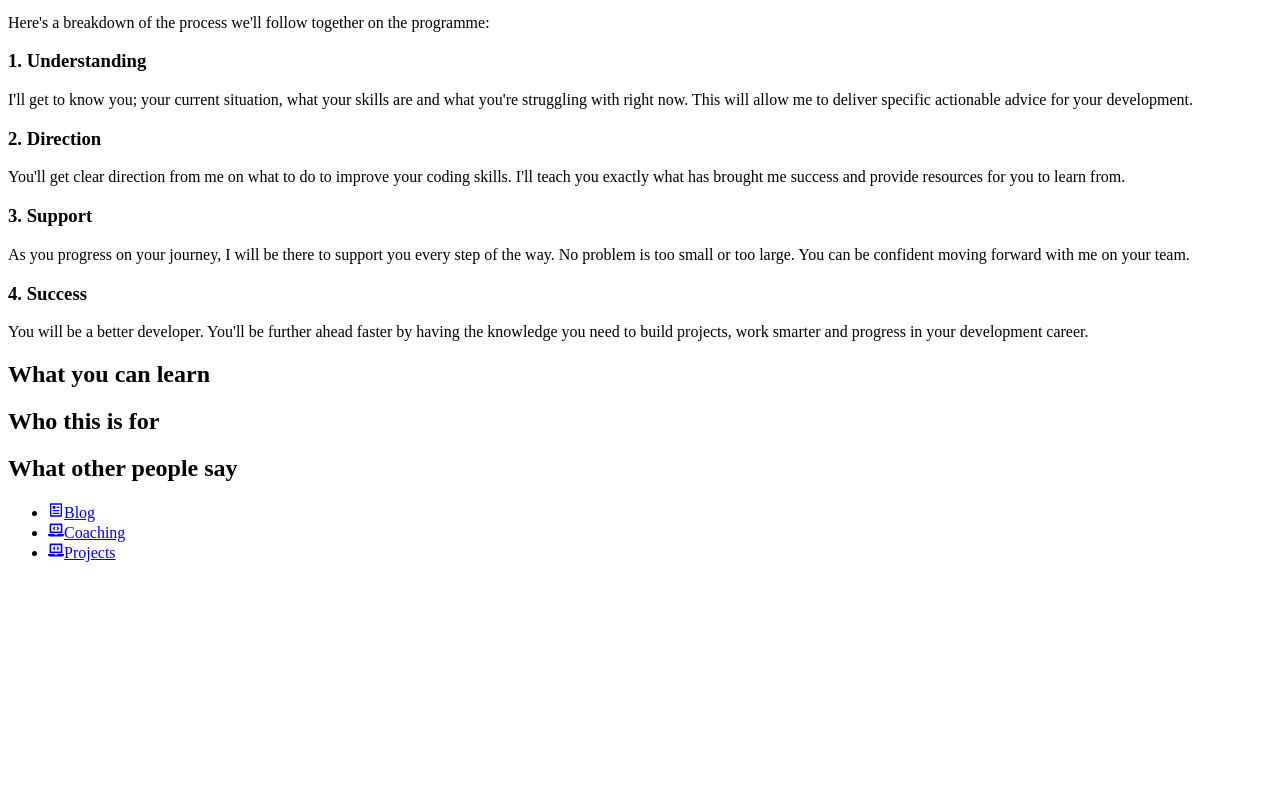
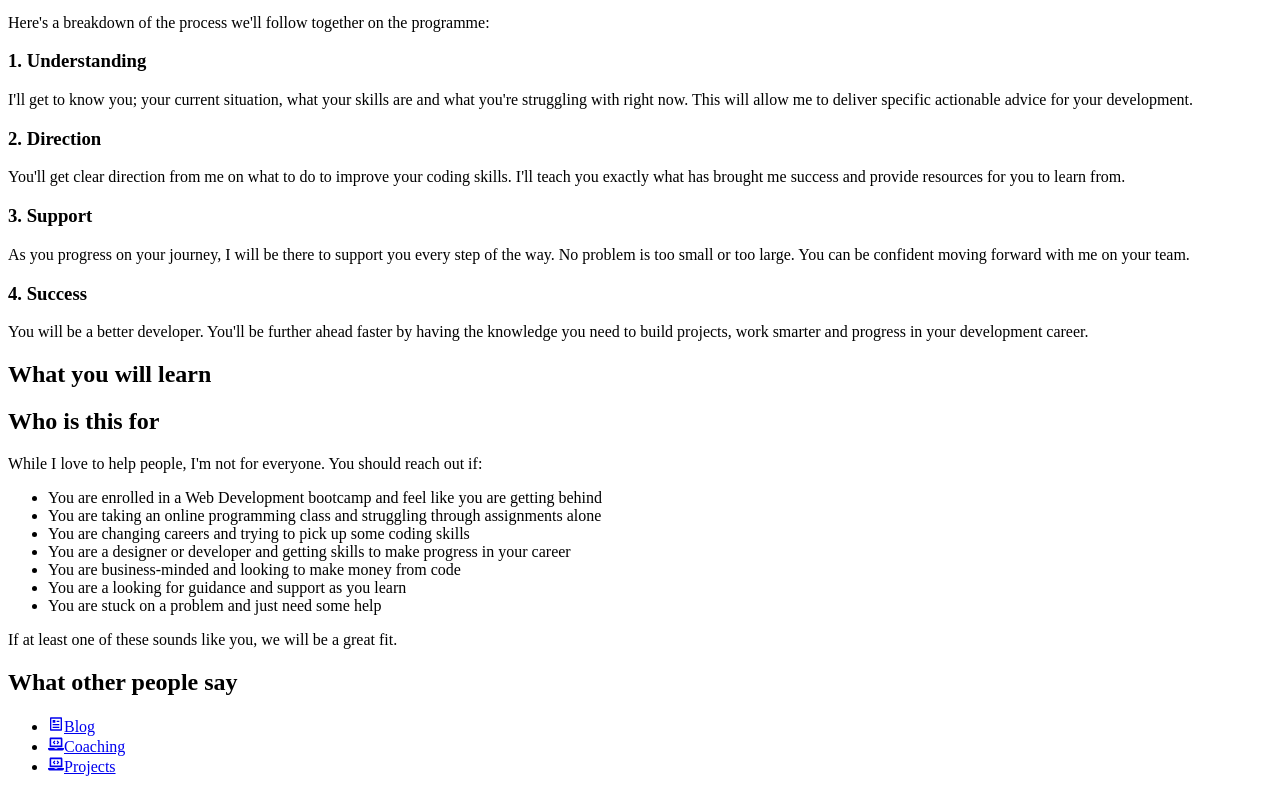
Before and after one commit to kyrelldixon/kyrelldixon.com, a Next.js app: page /coaching in a window 1280 px wide. Shown: the part 408-1200 px from the top of the page. Before the commit the page ends 986 px from the top, so only its background shows below. Built offline with nearby package versions, Linux system fonts and the light colour scheme; a web font is replaced by a local one.

Commit message:
feat: add who is this for section

```diff
--- a/pages/coaching.js
+++ b/pages/coaching.js
@@ -4,7 +4,7 @@ export default function CoachingPage() {
   return (
     <PageLayout>
       <main className="p-4 md:mx-auto">
-        <section className="flex flex-col items-center max-w-4xl py-8 text-center md:mx-auto md:py-12">
+        <section className="flex flex-col items-center max-w-4xl py-12 text-center md:mx-auto md:py-12">
           <h1 className="mb-6 text-5xl font-extrabold leading-tight md:text-6xl lg:text-7xl">
             I'm here to help
           </h1>
@@ -21,12 +21,12 @@ export default function CoachingPage() {
             Schedule a Session
           </a>
         </section>
-        <section className="py-8 md:py-12">
+        <section className="py-16 md:py-20">
           <div className="max-w-2xl mx-auto">
-            <h2 className="mb-10 text-3xl font-extrabold leading-tight md:mb-6 md:text-5xl">
+            <h2 className="mb-10 text-2xl font-extrabold leading-tight md:mb-10 md:text-4xl">
               What to expect
             </h2>
-            <div className="space-y-6 leading-relaxed">
+            <div className="space-y-4 leading-relaxed">
               <p>
                 On a one-to-one basis I take a flexible teaching approach to
                 teaching coding concepts on{" "}
@@ -48,8 +48,8 @@ export default function CoachingPage() {
             </div>
           </div>
           <div className="grid max-w-4xl grid-cols-1 gap-8 mx-auto mt-12 md:grid-cols-2 md:grid-rows-2">
-            <div className="p-4 bg-blue-600 rounded-lg md:p-6 lg:p-8">
-              <h3 className="mb-4 text-xl font-extrabold md:text-2xl">
+            <div className="p-4 bg-gray-900 rounded-lg shadow md:p-6 lg:p-8">
+              <h3 className="mb-4 text-lg font-extrabold md:text-2xl">
                 1. Understanding
               </h3>
               <p>
@@ -58,8 +58,8 @@ export default function CoachingPage() {
                 me to deliver specific actionable advice for your development.
               </p>
             </div>
-            <div className="p-4 bg-blue-600 rounded-lg md:p-6 lg:p-8">
-              <h3 className="mb-4 text-xl font-extrabold md:text-2xl">
+            <div className="p-4 bg-gray-900 rounded-lg shadow md:p-6 lg:p-8">
+              <h3 className="mb-4 text-lg font-extrabold md:text-2xl">
                 2. Direction
               </h3>
               <p>
@@ -68,7 +68,7 @@ export default function CoachingPage() {
                 success and provide resources for you to learn from.
               </p>
             </div>
-            <div className="p-4 bg-blue-600 rounded-lg md:p-6 lg:p-8">
+            <div className="p-4 bg-gray-900 rounded-lg shadow md:p-6 lg:p-8">
               <h3 className="mb-4 text-xl font-extrabold md:text-2xl">
                 3. Support
               </h3>
@@ -78,7 +78,7 @@ export default function CoachingPage() {
                 can be confident moving forward with me on your team.
               </p>
             </div>
-            <div className="p-4 bg-blue-600 rounded-lg md:p-6 lg:p-8">
+            <div className="p-4 bg-gray-900 rounded-lg shadow md:p-6 lg:p-8">
               <h3 className="mb-4 text-xl font-extrabold md:text-2xl">
                 4. Success
               </h3>
@@ -92,21 +92,53 @@ export default function CoachingPage() {
         </section>
         <section className="py-8 md:py-12">
           <div className="max-w-2xl mx-auto">
-            <h2 className="mb-4 text-3xl font-extrabold leading-tight md:mb-6 md:text-5xl">
-              What you can learn
+            <h2 className="mb-10 text-2xl font-extrabold leading-tight md:mb-10 md:text-4xl">
+              What you will learn
             </h2>
           </div>
         </section>
         <section className="py-8 md:py-12">
           <div className="max-w-2xl mx-auto">
-            <h2 className="mb-4 text-3xl font-extrabold leading-tight md:mb-6 md:text-5xl">
-              Who this is for
+            <h2 className="mb-10 text-2xl font-extrabold leading-tight md:mb-10 md:text-4xl">
+              Who is this for
             </h2>
+            <div className="leading-relaxed">
+              <p className="mb-8">
+                While I love to help people, I'm not for everyone. You should
+                reach out if:
+              </p>
+              <ul className="mb-8 space-y-4 list-disc list-inside">
+                <li>
+                  You are enrolled in a Web Development bootcamp and feel like
+                  you are getting behind
+                </li>
+                <li>
+                  You are taking an online programming class and struggling
+                  through assignments alone
+                </li>
+                <li>
+                  You are changing careers and trying to pick up some coding
+                  skills
+                </li>
+                <li>
+                  You are a designer or developer and getting skills to make
+                  progress in your career
+                </li>
+                <li>
+                  You are business-minded and looking to make money from code
+                </li>
+                <li>You are a looking for guidance and support as you learn</li>
+                <li>You are stuck on a problem and just need some help</li>
+              </ul>
+            </div>
+            <p>
+              If at least one of these sounds like you, we will be a great fit.
+            </p>
           </div>
         </section>
         <section className="py-8 md:py-12">
           <div className="max-w-2xl mx-auto">
-            <h2 className="mb-4 text-3xl font-extrabold leading-tight md:mb-6 md:text-5xl">
+            <h2 className="mb-10 text-2xl font-extrabold leading-tight md:mb-10 md:text-4xl">
               What other people say
             </h2>
           </div>
```
